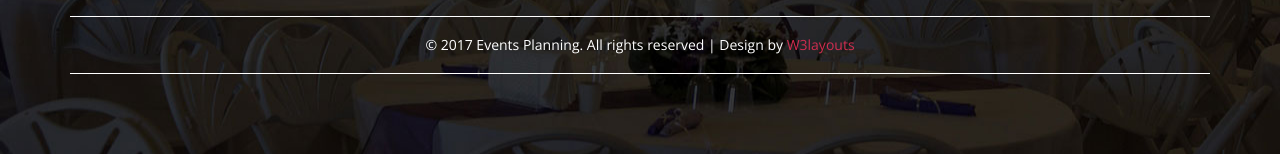
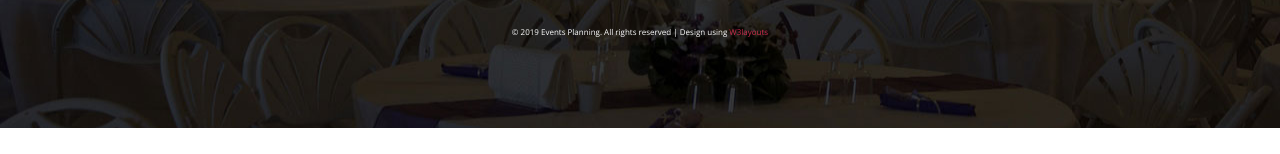
Before and after one commit to spatel19/EventsPlanning, a plain HTML site: page services.html in a window 1280 px wide. Shown: the part 2705-2859 px from the top of the page. After the commit the page ends 2833 px from the top, so only its background shows below. Drawn offline with nearby package versions, Linux system fonts and the light colour scheme.

Commit message:
Header changes

```diff
--- a/services.html
+++ b/services.html
@@ -7,7 +7,7 @@ License URL: http://creativecommons.org/licenses/by/3.0/
 <!DOCTYPE html>
 <html lang="en">
 <head>
-<title>Events Planning  a Wedding Category Flat Bootstrap Responsive Website Template | Services :: w3layouts</title>
+<title>Events Planning</title>
 <!-- custom-theme -->
 <meta name="viewport" content="width=device-width, initial-scale=1">
 <meta http-equiv="Content-Type" content="text/html; charset=utf-8" />
@@ -297,7 +297,7 @@ Smartphone Compatible web template, free webdesigns for Nokia, Samsung, LG, Sony
 				</div>
 				<div class="clearfix"> </div>
 			</div>
-			<p>© 2017 Events Planning. All rights reserved | Design by <a href="http://w3layouts.com/">W3layouts</a></p>
+			<p style="font-size: 8px; border-top: none; border-bottom: none;">© 2019 Events Planning. All rights reserved | Design using <a href="http://w3layouts.com/">W3layouts</a></p>
 		</div>
 	</div>
 <!-- //footer -->
```
Also changed, not shown: about.html (+1 -1 lines), contact.html (+1 -1 lines), index.html (+1 -1 lines), work.html (+1 -1 lines).
